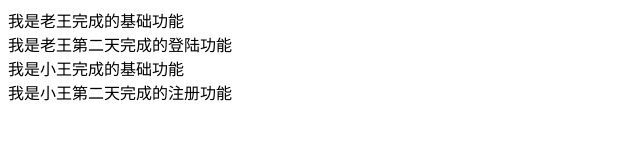
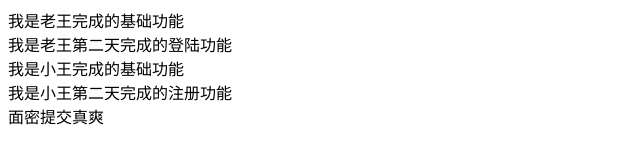
Before and after one commit to f2ehe/myfirst, a plain HTML site: page index.html in a window 1280 px wide. Shown: the whole page, without its empty margins (0-640 px from the left). Drawn offline with Linux system fonts and the light colour scheme.

Commit message:
免密提交

```diff
--- a/index.html
+++ b/index.html
@@ -11,6 +11,7 @@
 
     <div>我是小王完成的基础功能</div>
     <div>我是小王第二天完成的注册功能</div>
+    <div>面密提交真爽</div>
 
 </body>
 </html>
```
